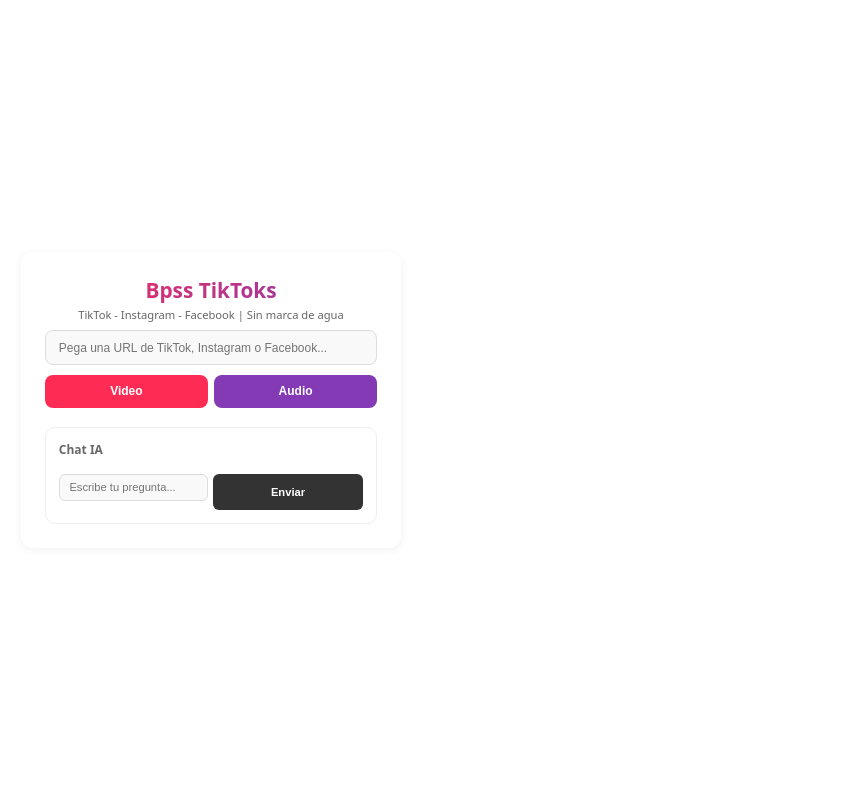
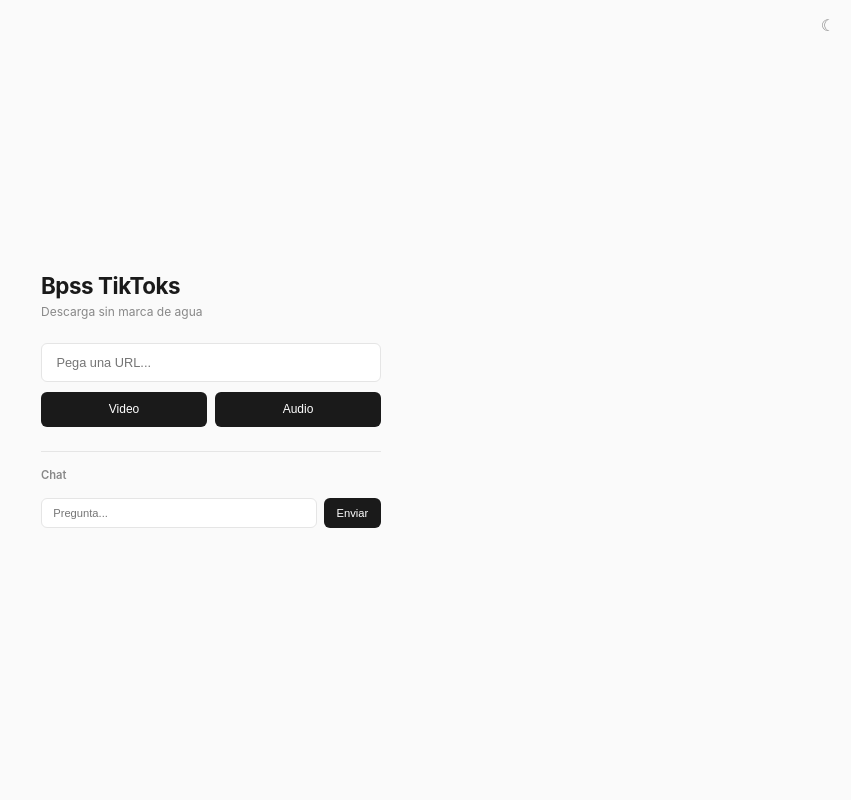
Before and after one commit to bpss-tiktoks/bpss-tiktoks, a Python web app: template templates/index.html in a window 1280 px wide. Shown: the whole page, without its empty margins (429-1280 px from the left). Run offline with Jinja, Linux system fonts and the light colour scheme; the template is opened without the code that fills it, so the values that code supplies are empty.

Commit message:
Rediseño minimalista + fix errores CSS

```diff
--- a/static/style.css
+++ b/static/style.css
@@ -1,34 +1,269 @@
 *{margin:0;padding:0;box-sizing:border-box}
-body{font-family:system-ui,sans-serif;background:#fff;color:#222;display:flex;align-items:center;justify-content:center;min-height:100vh;padding:1rem;transition:background .3s,color .3s}
-body.dark{background:#0f0f13;color:#eee}
-.container{text-align:center;padding:1.5rem;max-width:380px;width:100%;border-radius:12px;box-shadow:0 2px 10px rgba(0,0,0,.06);transition:background .3s,box-shadow .3s}
-body.dark .container{background:#1a1a2e;box-shadow:0 2px 10px rgba(0,0,0,.3)}
-h1{font-size:1.3rem;margin-bottom:.2rem;background:linear-gradient(135deg,#fe2c55,#833ab4);-webkit-background-clip:text;-webkit-text-fill-color:transparent;background-clip:text}
-.sub{color:#666;margin-bottom:.5rem;font-size:.7rem}
-body.dark .sub{color:#999}
-.counter{font-size:.65rem;color:#999;margin-bottom:.5rem}
-input[type=text]{width:100%;padding:.6rem .8rem;border:1px solid #ddd;border-radius:8px;background:#f9f9f9;color:#222;font-size:.75rem;margin-bottom:.6rem;transition:background .3s,border-color .3s}
-body.dark input[type=text]{background:#2a2a3e;border-color:#444;color:#eee}
-input:focus{outline:none;border-color:#fe2c55}
-.btns{display:flex;gap:.4rem}
-button{flex:1;padding:.6rem;background:#fe2c55;color:#fff;border:none;border-radius:8px;font-size:.75rem;cursor:pointer;font-weight:600}
-button:nth-child(2){background:#833ab4}
-button:hover{opacity:.85}
-.error{margin-top:.8rem;padding:.6rem;background:#fff5f5;border:1px solid #fe2c55;border-radius:8px;color:#c0392b;font-size:.7rem;word-break:break-all}
-body.dark .error{background:#2d1b1b;color:#ff6b8a}
-.chat-box{margin-top:1.2rem;text-align:left;border:1px solid #eee;border-radius:10px;padding:.8rem;max-height:250px;display:flex;flex-direction:column}
-body.dark .chat-box{border-color:#333}
-.chat-title{font-size:.75rem;font-weight:700;color:#666;margin-bottom:.5rem}
-body.dark .chat-title{color:#999}
-#chatMsgs{flex:1;overflow-y:auto;max-height:150px;margin-bottom:.5rem}
-.msg{padding:.4rem .6rem;margin:.3rem 0;border-radius:8px;font-size:.7rem;max-width:85%;word-break:break-word}
-.msg.user{background:#fe2c55;color:#fff;margin-left:auto}
-.msg.bot{background:#f0f0f0;color:#333}
-body.dark .msg.bot{background:#2a2a3e;color:#ccc}
-.chat-input{display:flex;gap:.3rem}
-.chat-input input{flex:1;padding:.4rem .6rem;border:1px solid #ddd;border-radius:6px;font-size:.7rem}
-body.dark .chat-input input{background:#2a2a3e;border-color:#444;color:#eee}
-.chat-input button{padding:.4rem .7rem;background:#333;color:#fff;border:none;border-radius:6px;font-size:.7rem;cursor:pointer}
-body.dark .chat-input button{background:#555}
-.theme-toggle{position:fixed;top:1rem;right:1rem;background:none;border:none;font-size:1.2rem;cursor:pointer;z-index:99}
-@media(max-width:480px){.container{padding:1.2rem 1rem}h1{font-size:1.2rem}}
+:root{
+  --bg:#fafafa;
+  --fg:#1a1a1a;
+  --muted:#888;
+  --border:#e5e5e5;
+  --accent:#1a1a1a;
+  --accent-fg:#fff;
+  --card:#fff;
+  --error:#c0392b;
+  --success:#27ae60;
+}
+body.dark{
+  --bg:#111;
+  --fg:#e0e0e0;
+  --muted:#666;
+  --border:#2a2a2a;
+  --accent:#e0e0e0;
+  --accent-fg:#111;
+  --card:#1a1a1a;
+  --error:#e74c3c;
+  --success:#2ecc71;
+}
+body{
+  font-family:-apple-system,BlinkMacSystemFont,'Segoe UI',sans-serif;
+  background:var(--bg);
+  color:var(--fg);
+  min-height:100vh;
+  display:flex;
+  align-items:center;
+  justify-content:center;
+  padding:1.5rem;
+  transition:background .2s,color .2s;
+}
+.container{
+  width:100%;
+  max-width:340px;
+}
+h1{
+  font-size:1.4rem;
+  font-weight:700;
+  letter-spacing:-.02em;
+  margin-bottom:.3rem;
+}
+.sub{
+  font-size:.75rem;
+  color:var(--muted);
+  margin-bottom:1.5rem;
+}
+.counter{
+  font-size:.65rem;
+  color:var(--muted);
+  margin-bottom:.8rem;
+}
+.warn{
+  font-size:.65rem;
+  color:var(--muted);
+  margin-bottom:1rem;
+  padding:.5rem .7rem;
+  border:1px solid var(--border);
+  border-radius:6px;
+}
+input[type=text]{
+  width:100%;
+  padding:.7rem .9rem;
+  border:1px solid var(--border);
+  border-radius:6px;
+  background:var(--card);
+  color:var(--fg);
+  font-size:.8rem;
+  margin-bottom:.6rem;
+  transition:border-color .2s;
+}
+input:focus{
+  outline:none;
+  border-color:var(--accent);
+}
+.btns{
+  display:flex;
+  gap:.5rem;
+}
+.btns button{
+  flex:1;
+  padding:.65rem;
+  background:var(--accent);
+  color:var(--accent-fg);
+  border:none;
+  border-radius:6px;
+  font-size:.75rem;
+  font-weight:500;
+  cursor:pointer;
+  transition:opacity .2s;
+}
+.btns button:hover{opacity:.8}
+.error{
+  margin-top:1rem;
+  padding:.6rem .8rem;
+  border:1px solid var(--error);
+  border-radius:6px;
+  color:var(--error);
+  font-size:.7rem;
+  word-break:break-all;
+}
+.history{
+  margin-top:1.2rem;
+  padding-top:1rem;
+  border-top:1px solid var(--border);
+}
+.history-title{
+  font-size:.65rem;
+  color:var(--muted);
+  margin-bottom:.4rem;
+}
+.history-item{
+  font-size:.6rem;
+  color:var(--muted);
+  word-break:break-all;
+  margin:.2rem 0;
+}
+.chat-box{
+  margin-top:1.5rem;
+  padding-top:1rem;
+  border-top:1px solid var(--border);
+}
+.chat-title{
+  font-size:.7rem;
+  font-weight:600;
+  color:var(--muted);
+  margin-bottom:.5rem;
+}
+#chatMsgs{
+  max-height:140px;
+  overflow-y:auto;
+  margin-bottom:.5rem;
+}
+.msg{
+  padding:.4rem .6rem;
+  margin:.3rem 0;
+  border-radius:6px;
+  font-size:.7rem;
+  max-width:85%;
+  word-break:break-word;
+}
+.msg.user{
+  background:var(--accent);
+  color:var(--accent-fg);
+  margin-left:auto;
+}
+.msg.bot{
+  background:var(--border);
+  color:var(--fg);
+}
+.chat-input{
+  display:flex;
+  gap:.4rem;
+}
+.chat-input input{
+  flex:1;
+  margin:0;
+  padding:.5rem .7rem;
+  font-size:.7rem;
+}
+.chat-input button{
+  padding:.5rem .8rem;
+  background:var(--accent);
+  color:var(--accent-fg);
+  border:none;
+  border-radius:6px;
+  font-size:.7rem;
+  cursor:pointer;
+}
+.theme-toggle{
+  position:fixed;
+  top:1rem;
+  right:1rem;
+  background:none;
+  border:none;
+  font-size:1rem;
+  cursor:pointer;
+  color:var(--muted);
+  flex:none;
+}
+/* === STATUS PAGE === */
+.spinner{
+  width:28px;height:28px;
+  border:2px solid var(--border);
+  border-top-color:var(--accent);
+  border-radius:50%;
+  animation:spin .7s linear infinite;
+  margin:0 auto;
+}
+@keyframes spin{to{transform:rotate(360deg)}}
+.loading-text{
+  font-size:.75rem;
+  color:var(--muted);
+  margin-top:.8rem;
+}
+.success-text{
+  font-size:.85rem;
+  color:var(--success);
+  font-weight:500;
+}
+.error-text{
+  font-size:.75rem;
+  color:var(--error);
+  word-break:break-all;
+}
+.btn-download{
+  display:inline-block;
+  margin-top:.8rem;
+  padding:.7rem 2rem;
+  background:var(--success);
+  color:#fff;
+  text-decoration:none;
+  border-radius:6px;
+  font-size:.8rem;
+  font-weight:500;
+}
+.actions{
+  display:flex;
+  gap:.4rem;
+  justify-content:center;
+  margin-top:.6rem;
+  flex-wrap:wrap;
+}
+.btn-action{
+  padding:.4rem .8rem;
+  border:1px solid var(--border);
+  border-radius:6px;
+  font-size:.65rem;
+  color:var(--fg);
+  text-decoration:none;
+  cursor:pointer;
+  background:var(--card);
+  transition:border-color .2s;
+}
+.btn-action:hover{border-color:var(--accent)}
+.next-form{
+  display:flex;
+  gap:.4rem;
+  margin-top:1.2rem;
+}
+.next-form input{
+  flex:1;
+  margin:0;
+  padding:.5rem .7rem;
+  font-size:.7rem;
+}
+.next-form button{
+  padding:.5rem .7rem;
+  background:var(--accent);
+  color:var(--accent-fg);
+  border:none;
+  border-radius:6px;
+  font-size:.7rem;
+  cursor:pointer;
+}
+.link-back{
+  display:inline-block;
+  margin-top:.8rem;
+  font-size:.7rem;
+  color:var(--muted);
+  text-decoration:none;
+}
+.link-back:hover{color:var(--fg)}
+@media(max-width:480px){
+  .container{max-width:100%}
+  h1{font-size:1.2rem}
+}
--- a/templates/index.html
+++ b/templates/index.html
@@ -3,10 +3,10 @@
 <head>
 <meta charset="UTF-8">
 <meta name="viewport" content="width=device-width,initial-scale=1">
-<title>Bpss TikToks - Descarga sin marca de agua</title>
-<meta name="description" content="Descarga videos y audios de TikTok, Instagram y Facebook sin marca de agua. Gratis.">
+<title>Bpss TikToks</title>
+<meta name="description" content="Descarga videos y audios de TikTok, Instagram Reels y Facebook sin marca de agua.">
 <meta property="og:title" content="Bpss TikToks">
-<meta property="og:description" content="Descarga videos y audios de TikTok, Instagram y Facebook sin marca de agua. Gratis.">
+<meta property="og:description" content="Descarga videos y audios sin marca de agua.">
 <meta property="og:image" content="https://bpss-tiktoks.onrender.com/static/logo.png">
 <meta property="og:url" content="https://bpss-tiktoks.onrender.com">
 <meta property="og:type" content="website">
@@ -14,13 +14,13 @@
 <link rel="stylesheet" href="/static/style.css">
 </head>
 <body>
-<button class="theme-toggle" id="themeToggle" title="Cambiar tema">&#9789;</button>
+<button class="theme-toggle" id="themeToggle" title="Tema">&#9789;</button>
 <div class="container">
 <h1>Bpss TikToks</h1>
-<p class="sub">TikTok - Instagram - Facebook | Sin marca de agua</p>
+<p class="sub">Descarga sin marca de agua</p>
 <p class="counter" id="counter"></p>
 <form method="POST" id="dlForm">
-<input type="text" name="url" id="urlInput" placeholder="Pega una URL de TikTok, Instagram o Facebook..." required>
+<input type="text" name="url" id="urlInput" placeholder="Pega una URL..." required>
 <div class="btns">
 <button type="submit" name="type" value="video">Video</button>
 <button type="submit" name="type" value="audio">Audio</button>
@@ -29,63 +29,32 @@
 {% if error %}<div class="error">{{ error }}</div>{% endif %}
 <div id="history"></div>
 <div class="chat-box">
-<p class="chat-title">Chat IA</p>
+<p class="chat-title">Chat</p>
 <div id="chatMsgs"></div>
 <div class="chat-input">
-<input type="text" id="chatInput" placeholder="Escribe tu pregunta...">
+<input type="text" id="chatInput" placeholder="Pregunta...">
 <button type="button" id="chatSend">Enviar</button>
 </div>
 </div>
 </div>
 <script>
-var isDark = localStorage.getItem('bpss_dark') === '1';
-function applyTheme(){
-  document.body.classList.toggle('dark', isDark);
-  document.getElementById('themeToggle').textContent = isDark ? '\u2600\uFE0F' : '\u263E\uFE0F';
-}
+var isDark=localStorage.getItem('bpss_dark')==='1';
+function applyTheme(){document.body.classList.toggle('dark',isDark);document.getElementById('themeToggle').textContent=isDark?'\u2600\uFE0F':'\u263E\uFE0F';}
 applyTheme();
-document.getElementById('themeToggle').onclick = function(){
-  isDark = !isDark;
-  localStorage.setItem('bpss_dark', isDark ? '1' : '0');
-  applyTheme();
-};
-var dlCount = parseInt(localStorage.getItem('bpss_dl_count') || '0');
-document.getElementById('counter').textContent = dlCount > 0 ? dlCount + ' descargas' : '';
+document.getElementById('themeToggle').onclick=function(){isDark=!isDark;localStorage.setItem('bpss_dark',isDark?'1':'0');applyTheme();};
+var dlCount=parseInt(localStorage.getItem('bpss_dl_count')||'0');
+document.getElementById('counter').textContent=dlCount>0?dlCount+' descargas':'';
 window.addEventListener('DOMContentLoaded',function(){
 var h=JSON.parse(localStorage.getItem('bpss_h')||'[]');
-if(h.length)document.getElementById('history').innerHTML='<hr style="margin:1rem 0;border:none;border-top:1px solid #eee"><p style="font-size:.7rem;color:#999">Recientes</p>'+h.slice(0,3).map(function(u){return '<p style="font-size:.65rem;color:#aaa;word-break:break-all;margin:.2rem 0">'+u+'</p>'}).join('');
+if(h.length)document.getElementById('history').innerHTML='<div class="history"><p class="history-title">Recientes</p>'+h.slice(0,3).map(function(u){return '<p class="history-item">'+u+'</p>'}).join('')+'</div>';
 });
 document.getElementById('dlForm').addEventListener('submit',function(){
 var u=document.getElementById('urlInput').value;
-if(u){
-var h=JSON.parse(localStorage.getItem('bpss_h')||'[]');
-h.unshift(u);
-localStorage.setItem('bpss_h',JSON.stringify(h.slice(0,10)));
-}
+if(u){var h=JSON.parse(localStorage.getItem('bpss_h')||'[]');h.unshift(u);localStorage.setItem('bpss_h',JSON.stringify(h.slice(0,10)));}
 });
 var chatHistory=[];
-function addMsg(who,text){
-var d=document.createElement('div');
-d.className='msg '+(who==='user'?'user':'bot');
-d.textContent=text;
-document.getElementById('chatMsgs').appendChild(d);
-document.getElementById('chatMsgs').scrollTop=99999;
-}
-function sendChat(){
-var inp=document.getElementById('chatInput');
-var msg=inp.value.trim();
-if(!msg)return;
-addMsg('user',msg);
-inp.value='';
-chatHistory.push({role:'user',content:msg});
-fetch('/api/chat',{method:'POST',headers:{'Content-Type':'application/json'},body:JSON.stringify({message:msg,history:chatHistory})})
-.then(function(r){return r.json()})
-.then(function(d){
-addMsg('bot',d.reply);
-chatHistory.push({role:'assistant',content:d.reply});
-})
-.catch(function(){addMsg('bot','Error. Intenta de nuevo.')});
-}
+function addMsg(who,text){var d=document.createElement('div');d.className='msg '+(who==='user'?'user':'bot');d.textContent=text;document.getElementById('chatMsgs').appendChild(d);document.getElementById('chatMsgs').scrollTop=99999;}
+function sendChat(){var inp=document.getElementById('chatInput');var msg=inp.value.trim();if(!msg)return;addMsg('user',msg);inp.value='';chatHistory.push({role:'user',content:msg});fetch('/api/chat',{method:'POST',headers:{'Content-Type':'application/json'},body:JSON.stringify({message:msg,history:chatHistory})}).then(function(r){return r.json()}).then(function(d){addMsg('bot',d.reply);chatHistory.push({role:'assistant',content:d.reply});}).catch(function(){addMsg('bot','Error.');});}
 document.getElementById('chatSend').onclick=sendChat;
 document.getElementById('chatInput').onkeydown=function(e){if(e.key==='Enter')sendChat()};
 </script>
```
Also changed, not shown: templates/status.html (+17 -12 lines).
